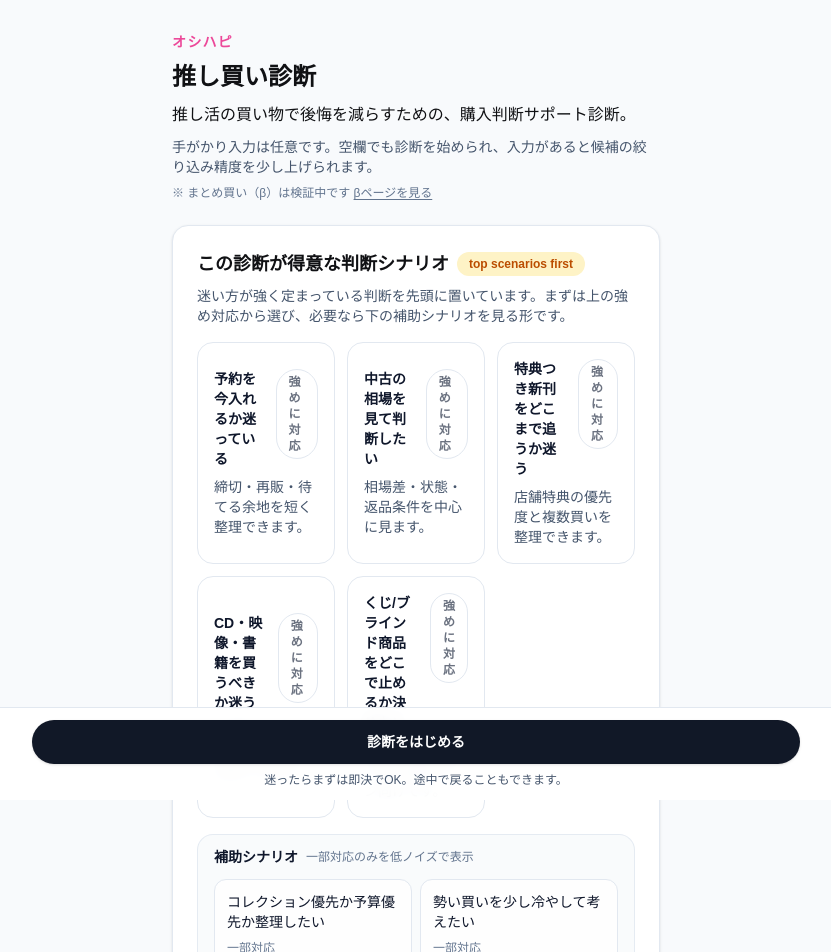
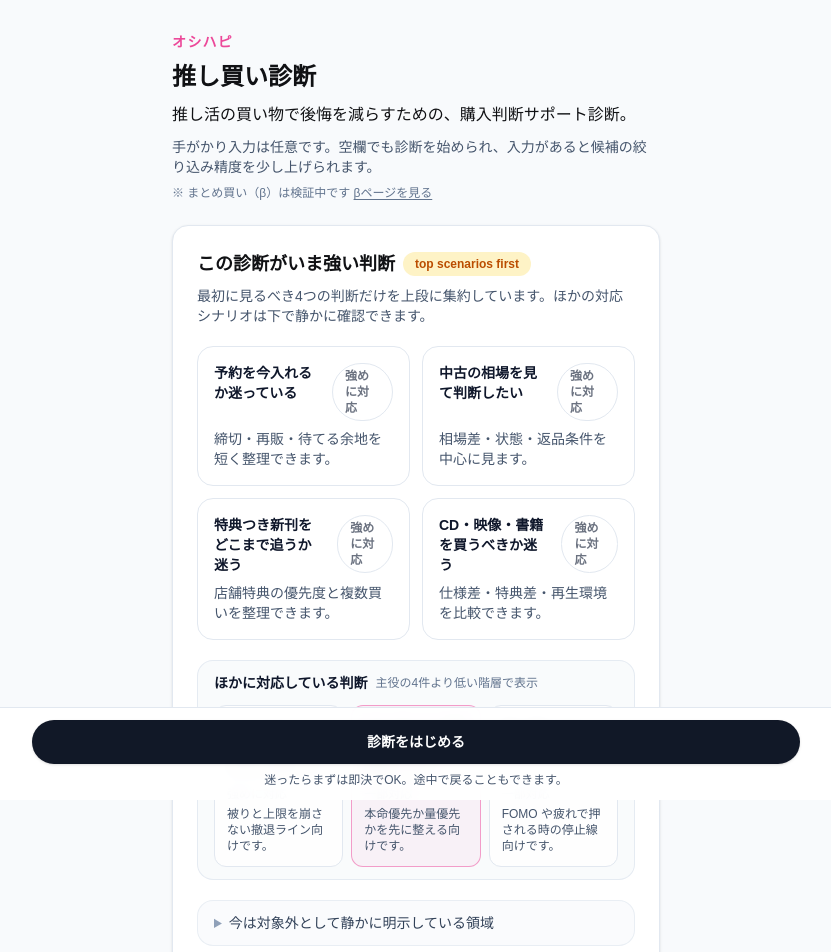
Before and after one commit to Chipwwwwww/oshihapi-pushi-buy-diagnosis, a Next.js app: page / in a window 1280 px wide. Shown: the top 952 px of the page, without its empty margins (224-1055 px from the left). Built offline with nearby package versions, Linux system fonts and the light colour scheme.

Commit message:
Prioritize homepage strong scenarios

```diff
--- a/app/page.tsx
+++ b/app/page.tsx
@@ -94,6 +94,10 @@ export default function Home() {
     [goodsClass, itemKind, searchClue],
   );
   const coverageGroups = useMemo(() => getEntryCoverageGroups(), []);
+  const supportingCoverageGroups = useMemo(
+    () => [...coverageGroups.secondaryStrong, ...coverageGroups.partial],
+    [coverageGroups],
+  );
 
   const buildFlowParams = () => {
     const params = new URLSearchParams();
@@ -158,18 +162,19 @@ export default function Home() {
         <p className="text-xs text-slate-500 dark:text-zinc-400">※ まとめ買い（β）は検証中です <Link href="/basket" className="underline underline-offset-2">βページを見る</Link></p>
       </header>
 
-      <Card className="space-y-4 border border-slate-200 bg-white text-slate-900 dark:border-white/10 dark:bg-white/6 dark:text-zinc-50">
+      <Card className="space-y-5 border border-slate-200 bg-white text-slate-900 dark:border-white/10 dark:bg-white/6 dark:text-zinc-50">
         <div className="space-y-2">
           <div className="flex flex-wrap items-center gap-2">
-            <h2 className={sectionTitleClass}>この診断が得意な判断シナリオ</h2>
+            <h2 className={sectionTitleClass}>この診断がいま強い判断</h2>
             <Badge variant="accent">top scenarios first</Badge>
           </div>
           <p className="text-sm text-slate-600 dark:text-zinc-300">
-            迷い方が強く定まっている判断を先頭に置いています。まずは上の強め対応から選び、必要なら下の補助シナリオを見る形です。
+            最初に見るべき4つの判断だけを上段に集約しています。ほかの対応シナリオは下で静かに確認できます。
           </p>
         </div>
-        <div className="grid gap-3 md:grid-cols-2 xl:grid-cols-3">
-          {coverageGroups.strong.map((entry) => (
+
+        <div className="grid gap-3 md:grid-cols-2">
+          {coverageGroups.primaryStrong.map((entry) => (
             <button
               key={entry.key}
               type="button"
@@ -189,28 +194,60 @@ export default function Home() {
             </button>
           ))}
         </div>
+
         <div className="rounded-2xl border border-slate-200/80 bg-slate-50/80 px-4 py-3 dark:border-white/10 dark:bg-white/4">
           <div className="flex flex-wrap items-center gap-2">
-            <p className="text-sm font-semibold text-slate-900 dark:text-zinc-50">補助シナリオ</p>
-            <span className="text-xs text-slate-500 dark:text-zinc-400">一部対応のみを低ノイズで表示</span>
+            <p className="text-sm font-semibold text-slate-900 dark:text-zinc-50">ほかに対応している判断</p>
+            <span className="text-xs text-slate-500 dark:text-zinc-400">主役の4件より低い階層で表示</span>
           </div>
-          <div className="mt-3 grid gap-2 md:grid-cols-2">
-            {coverageGroups.partial.map((entry) => (
+          <div className="mt-3 grid gap-2 md:grid-cols-2 xl:grid-cols-3">
+            {supportingCoverageGroups.map((entry) => (
               <button
                 key={entry.key}
                 type="button"
                 onClick={() => handleScenarioSelect(entry.key)}
-                className="rounded-xl border border-slate-200 bg-white/80 px-3 py-3 text-left transition hover:border-slate-300 dark:border-white/10 dark:bg-white/5"
+                className={[
+                  "rounded-xl border px-3 py-3 text-left transition",
+                  selectedCoverage.key === entry.key
+                    ? "border-accent/50 bg-accent/5"
+                    : "border-slate-200 bg-white/80 hover:border-slate-300 dark:border-white/10 dark:bg-white/5",
+                ].join(" ")}
               >
                 <div className="flex flex-wrap items-center gap-2">
                   <p className="text-sm font-medium text-slate-900 dark:text-zinc-50">{entry.recommendedEntryLabel}</p>
                   <span className="text-xs text-slate-500 dark:text-zinc-400">{getSupportLevelBadgeLabel(entry.supportLevel)}</span>
                 </div>
-                <p className="mt-1 text-xs text-slate-600 dark:text-zinc-300">{entry.shortScopeDisclosure}</p>
+                <p className="mt-1 text-xs text-slate-600 dark:text-zinc-300">{entry.compactEntryHint}</p>
               </button>
             ))}
           </div>
         </div>
+
+        {coverageGroups.partial.length > 0 ? (
+          <div className="rounded-2xl border border-slate-200/70 bg-slate-50/60 px-4 py-3 dark:border-white/10 dark:bg-white/3">
+            <div className="flex flex-wrap items-center gap-2">
+              <p className="text-sm font-semibold text-slate-900 dark:text-zinc-50">一部対応の判断</p>
+              <span className="text-xs text-slate-500 dark:text-zinc-400">守備範囲を広げすぎずに開示</span>
+            </div>
+            <div className="mt-3 grid gap-2 md:grid-cols-2">
+              {coverageGroups.partial.map((entry) => (
+                <button
+                  key={entry.key}
+                  type="button"
+                  onClick={() => handleScenarioSelect(entry.key)}
+                  className="rounded-xl border border-slate-200 bg-white/70 px-3 py-3 text-left transition hover:border-slate-300 dark:border-white/10 dark:bg-white/5"
+                >
+                  <div className="flex flex-wrap items-center gap-2">
+                    <p className="text-sm font-medium text-slate-900 dark:text-zinc-50">{entry.recommendedEntryLabel}</p>
+                    <span className="text-xs text-slate-500 dark:text-zinc-400">{getSupportLevelBadgeLabel(entry.supportLevel)}</span>
+                  </div>
+                  <p className="mt-1 text-xs text-slate-600 dark:text-zinc-300">{entry.shortScopeDisclosure}</p>
+                </button>
+              ))}
+            </div>
+          </div>
+        ) : null}
+
         <details className="rounded-2xl border border-slate-200/70 bg-slate-50/70 px-4 py-3 text-slate-600 dark:border-white/10 dark:bg-white/3 dark:text-zinc-300">
           <summary className="cursor-pointer text-sm font-medium text-slate-700 marker:text-slate-400 dark:text-zinc-200">
             今は対象外として静かに明示している領域
--- a/src/oshihapi/scenarioCoverage.ts
+++ b/src/oshihapi/scenarioCoverage.ts
@@ -17,11 +17,15 @@ export type ScenarioKey =
   | "not_now_kpop"
   | "not_now_niche_merchants";
 
+export type HomepagePriority = "primary" | "secondary" | "partial" | "not_now";
+
 export type ScenarioCoverageEntry = {
   key: ScenarioKey;
   itemKind?: ItemKind;
   goodsClass?: GoodsClass;
   supportLevel: ScenarioSupportLevel;
+  homepagePriority: HomepagePriority;
+  heroOrder: number;
   shopperIntent: string;
   recommendedEntryLabel: string;
   compactEntryHint: string;
@@ -68,6 +72,8 @@ export const SCENARIO_COVERAGE_MAP: Record<ScenarioKey, ScenarioCoverageEntry> =
     key: "preorder_decision",
     itemKind: "preorder",
     supportLevel: "strong",
+    homepagePriority: "primary",
+    heroOrder: 1,
     shopperIntent: "予約を今入れるか、締切前に整理したい判断",
     recommendedEntryLabel: "予約を今入れるか迷っている",
     compactEntryHint: "締切・再販・待てる余地を短く整理できます。",
@@ -86,6 +92,8 @@ export const SCENARIO_COVERAGE_MAP: Record<ScenarioKey, ScenarioCoverageEntry> =
     key: "used_market_check",
     itemKind: "used",
     supportLevel: "strong",
+    homepagePriority: "primary",
+    heroOrder: 2,
     shopperIntent: "中古・再販市場の相場とリスクを見て買うか決めたい",
     recommendedEntryLabel: "中古の相場を見て判断したい",
     compactEntryHint: "相場差・状態・返品条件を中心に見ます。",
@@ -104,6 +112,8 @@ export const SCENARIO_COVERAGE_MAP: Record<ScenarioKey, ScenarioCoverageEntry> =
     key: "blind_draw_stopline",
     itemKind: "blind_draw",
     supportLevel: "strong",
+    homepagePriority: "secondary",
+    heroOrder: 5,
     shopperIntent: "くじやブラインド商品をどこで止めるか決めたい",
     recommendedEntryLabel: "くじ/ブラインド商品をどこで止めるか決めたい",
     compactEntryHint: "被りと上限を崩さない撤退ライン向けです。",
@@ -123,6 +133,8 @@ export const SCENARIO_COVERAGE_MAP: Record<ScenarioKey, ScenarioCoverageEntry> =
     itemKind: "goods",
     goodsClass: "media",
     supportLevel: "strong",
+    homepagePriority: "primary",
+    heroOrder: 4,
     shopperIntent: "CD・映像・書籍を今買うか、比較して決めたい",
     recommendedEntryLabel: "CD・映像・書籍を買うべきか迷う",
     compactEntryHint: "仕様差・特典差・再生環境を比較できます。",
@@ -142,6 +154,8 @@ export const SCENARIO_COVERAGE_MAP: Record<ScenarioKey, ScenarioCoverageEntry> =
     itemKind: "goods",
     goodsClass: "paper",
     supportLevel: "strong",
+    homepagePriority: "primary",
+    heroOrder: 3,
     shopperIntent: "新刊・新譜・店舗別特典をどこまで追うか整理したい",
     recommendedEntryLabel: "特典つき新刊をどこまで追うか迷う",
     compactEntryHint: "店舗特典の優先度と複数買いを整理できます。",
@@ -160,6 +174,8 @@ export const SCENARIO_COVERAGE_MAP: Record<ScenarioKey, ScenarioCoverageEntry> =
     key: "collection_vs_budget",
     itemKind: "goods",
     supportLevel: "partial",
+    homepagePriority: "secondary",
+    heroOrder: 6,
     shopperIntent: "コレクション優先か予算優先か整理したい",
     recommendedEntryLabel: "コレクション優先か予算優先か整理したい",
     compactEntryHint: "本命優先か量優先かを先に整える向けです。",
@@ -178,6 +194,8 @@ export const SCENARIO_COVERAGE_MAP: Record<ScenarioKey, ScenarioCoverageEntry> =
     key: "impulse_cooling",
     itemKind: "goods",
     supportLevel: "partial",
+    homepagePriority: "secondary",
+    heroOrder: 7,
     shopperIntent: "勢いで買いそうな時に冷やして後悔を減らしたい",
     recommendedEntryLabel: "勢い買いを少し冷やして考えたい",
     compactEntryHint: "FOMO や疲れで押される時の停止線向けです。",
@@ -196,6 +214,8 @@ export const SCENARIO_COVERAGE_MAP: Record<ScenarioKey, ScenarioCoverageEntry> =
     key: "not_now_ticket",
     itemKind: "ticket",
     supportLevel: "not_now",
+    homepagePriority: "not_now",
+    heroOrder: 1,
     shopperIntent: "チケット取得や日程判断をしたい",
     recommendedEntryLabel: "チケット取得を判断したい",
     compactEntryHint: "今は強い対応対象ではない領域です。",
@@ -213,6 +233,8 @@ export const SCENARIO_COVERAGE_MAP: Record<ScenarioKey, ScenarioCoverageEntry> =
   not_now_travel: {
     key: "not_now_travel",
     supportLevel: "not_now",
+    homepagePriority: "not_now",
+    heroOrder: 2,
     shopperIntent: "遠征・宿・交通を含めて判断したい",
     recommendedEntryLabel: "遠征・旅行ごと判断したい",
     compactEntryHint: "物販判断とは別系統として扱っています。",
@@ -230,6 +252,8 @@ export const SCENARIO_COVERAGE_MAP: Record<ScenarioKey, ScenarioCoverageEntry> =
   not_now_3d_idol: {
     key: "not_now_3d_idol",
     supportLevel: "not_now",
+    homepagePriority: "not_now",
+    heroOrder: 3,
     shopperIntent: "3D idol 文脈に特化した購買判断をしたい",
     recommendedEntryLabel: "3D idol 文脈で判断したい",
     compactEntryHint: "現在の最適化対象外です。",
@@ -247,6 +271,8 @@ export const SCENARIO_COVERAGE_MAP: Record<ScenarioKey, ScenarioCoverageEntry> =
   not_now_kpop: {
     key: "not_now_kpop",
     supportLevel: "not_now",
+    homepagePriority: "not_now",
+    heroOrder: 4,
     shopperIntent: "K-pop 文脈で特典・輸入・共同購入を判断したい",
     recommendedEntryLabel: "K-pop 文脈で判断したい",
     compactEntryHint: "共同購入や輸入前提の判断は未対応です。",
@@ -264,6 +290,8 @@ export const SCENARIO_COVERAGE_MAP: Record<ScenarioKey, ScenarioCoverageEntry> =
   not_now_niche_merchants: {
     key: "not_now_niche_merchants",
     supportLevel: "not_now",
+    homepagePriority: "not_now",
+    heroOrder: 5,
     shopperIntent: "対応外の niche 店舗まで含めて最適ルートを知りたい",
     recommendedEntryLabel: "対応外店舗まで含めて判断したい",
     compactEntryHint: "provider fit が見える店舗を優先しています。",
@@ -280,16 +308,34 @@ export const SCENARIO_COVERAGE_MAP: Record<ScenarioKey, ScenarioCoverageEntry> =
   },
 };
 
-const STRONG_ENTRY_ORDER: ScenarioKey[] = [
+const ENTRY_ORDER: ScenarioKey[] = [
   "preorder_decision",
   "used_market_check",
   "new_book_bonus_decision",
   "media_purchase_decision",
   "blind_draw_stopline",
+  "collection_vs_budget",
+  "impulse_cooling",
+  "not_now_ticket",
+  "not_now_travel",
+  "not_now_3d_idol",
+  "not_now_kpop",
+  "not_now_niche_merchants",
 ];
 
-const PARTIAL_ENTRY_ORDER: ScenarioKey[] = ["collection_vs_budget", "impulse_cooling"];
-const NOT_NOW_ORDER: ScenarioKey[] = ["not_now_ticket", "not_now_travel", "not_now_3d_idol", "not_now_kpop", "not_now_niche_merchants"];
+export type EntryCoverageGroups = {
+  primaryStrong: ScenarioCoverageEntry[];
+  secondaryStrong: ScenarioCoverageEntry[];
+  partial: ScenarioCoverageEntry[];
+  notNow: ScenarioCoverageEntry[];
+};
+
+function getOrderedCoverageEntries(): ScenarioCoverageEntry[] {
+  return ENTRY_ORDER.map(getScenarioCoverageEntry).sort((left, right) => {
+    if (left.heroOrder !== right.heroOrder) return left.heroOrder - right.heroOrder;
+    return ENTRY_ORDER.indexOf(left.key) - ENTRY_ORDER.indexOf(right.key);
+  });
+}
 
 function hasBonusSignals(parsedSearchClues?: ParsedSearchClues, searchClueRaw?: string): boolean {
   if (parsedSearchClues?.bonusClues.length || parsedSearchClues?.editionClues.length) return true;
@@ -354,11 +400,13 @@ export function getScenarioCoverageSummary(input: ScenarioResolutionInput): Scen
   };
 }
 
-export function getEntryCoverageGroups() {
+export function getEntryCoverageGroups(): EntryCoverageGroups {
+  const entries = getOrderedCoverageEntries();
   return {
-    strong: STRONG_ENTRY_ORDER.map(getScenarioCoverageEntry),
-    partial: PARTIAL_ENTRY_ORDER.map(getScenarioCoverageEntry),
-    notNow: NOT_NOW_ORDER.map(getScenarioCoverageEntry),
+    primaryStrong: entries.filter((entry) => entry.homepagePriority === "primary"),
+    secondaryStrong: entries.filter((entry) => entry.homepagePriority === "secondary"),
+    partial: entries.filter((entry) => entry.homepagePriority === "partial"),
+    notNow: entries.filter((entry) => entry.homepagePriority === "not_now"),
   };
 }
 
```
